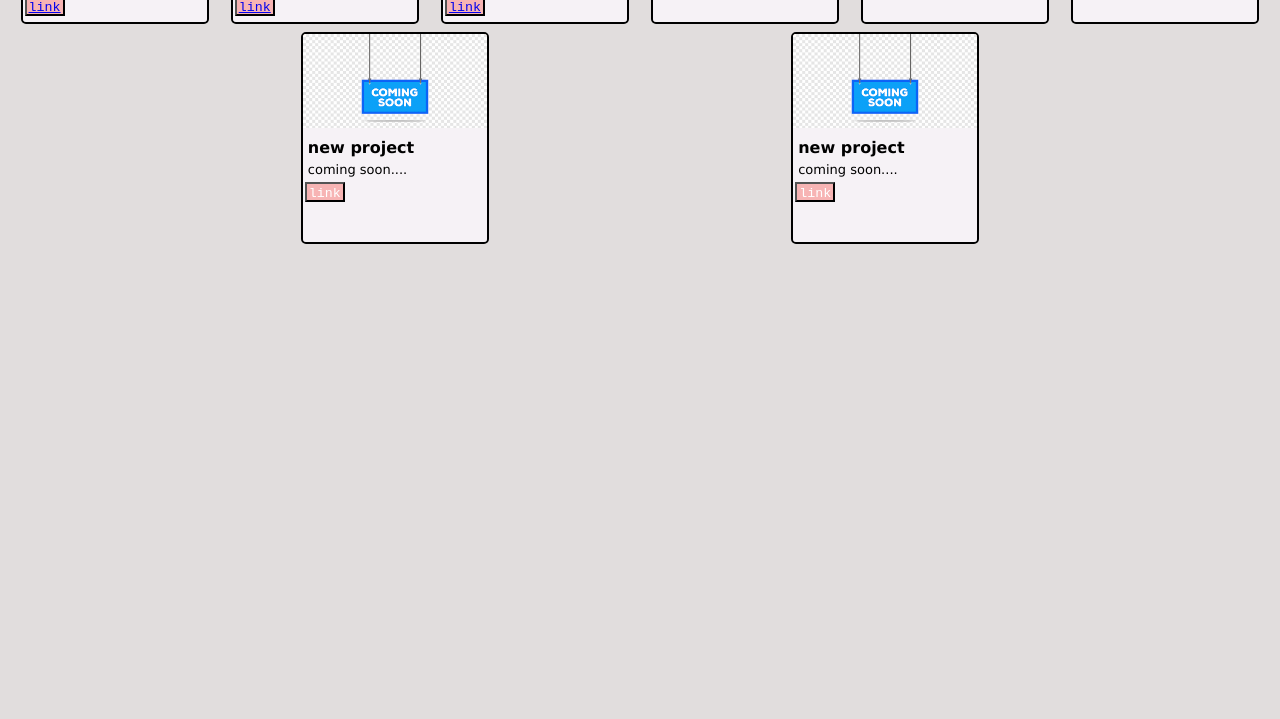
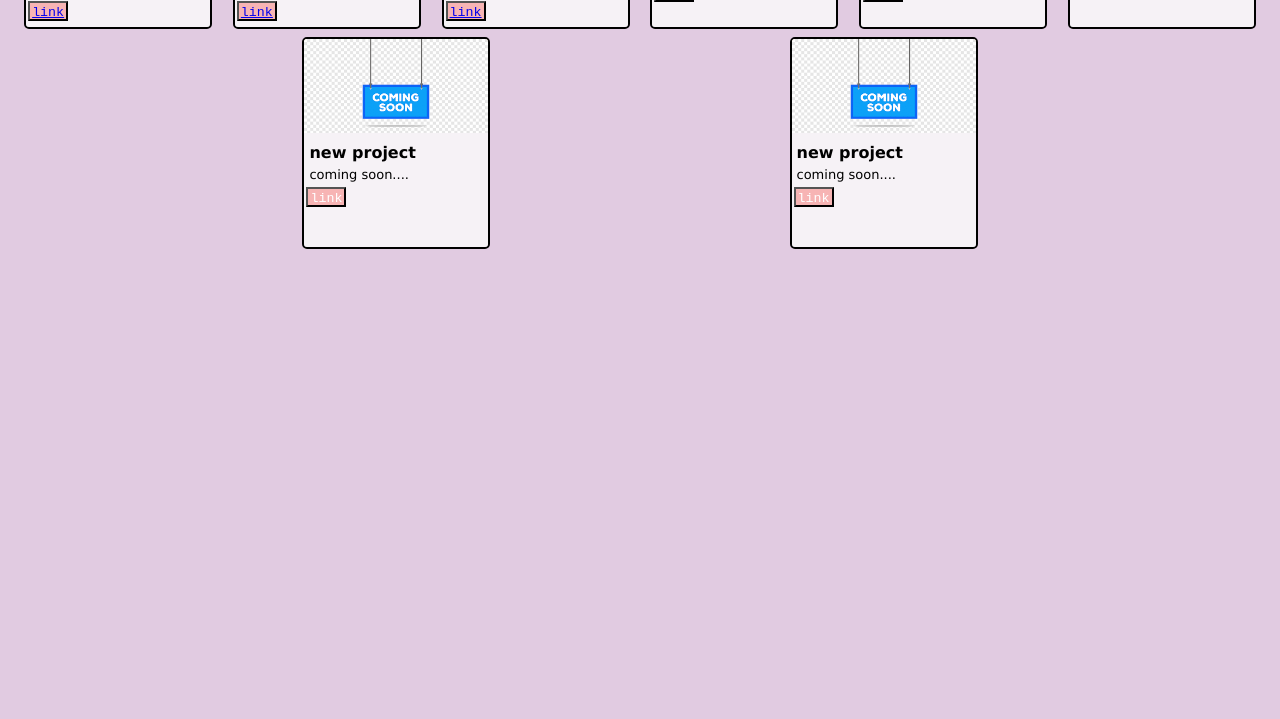
Before and after one commit to SAHIL-AHMED5498/Mywebsite1, a plain HTML site: page html/pages/projectpage3.html in a window 1280 px wide. Shown: the part 234-953 px from the top of the page. Drawn offline with Linux system fonts and the light colour scheme.

Commit message:
fixed bugs

```diff
--- a/CSS/style-projectpage3.css
+++ b/CSS/style-projectpage3.css
@@ -2,9 +2,12 @@
 body{
 
     margin: 0;
+
+    padding: 5px;
+
     height: 150vh;
     font-family: Verdana;
-    background-color: #e1dddd;
+    background-color: rgb(225, 203, 225);
 }
 
 .nav{
```
